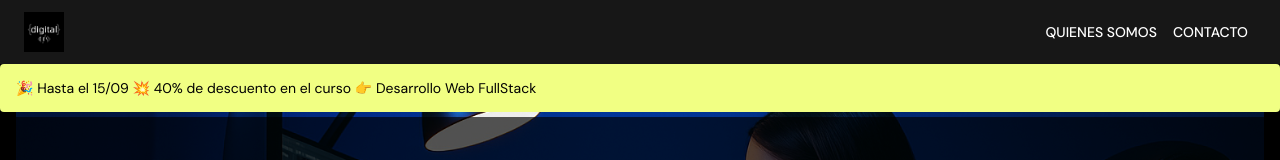
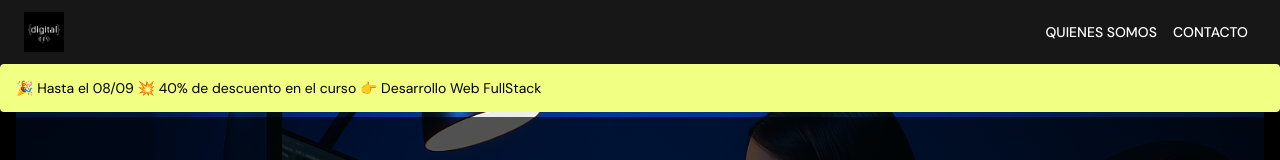
Before and after one commit to feeddigital/front_landing, a React (Vite) app: page / in a window 1280 px wide. Shown: the top 160 px of the page. Built offline with nearby package versions, Linux system fonts and the light colour scheme.

Commit message:
fix: cambio fecha descuento

```diff
--- a/src/containers/landing/index.tsx
+++ b/src/containers/landing/index.tsx
@@ -332,8 +332,8 @@ const LandingPage: React.FC = () => {
         }}
       >
         {isMobile
-          ? `Hasta el 15/09 💥 40% OFF en Curso FullStack Developer`
-          : `🎉 Hasta el 15/09 💥 40% de descuento en el curso 👉 Desarrollo Web
+          ? `Hasta el 08/09 💥 40% OFF en Curso FullStack Developer`
+          : `🎉 Hasta el 08/09 💥 40% de descuento en el curso 👉 Desarrollo Web
           FullStack`}
       </Alert>
 
```
